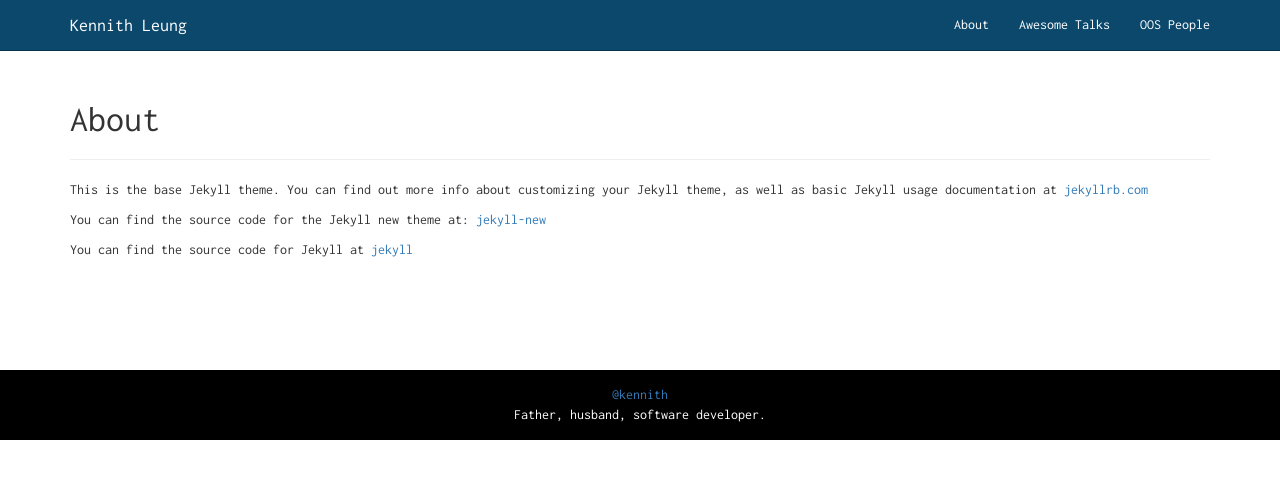
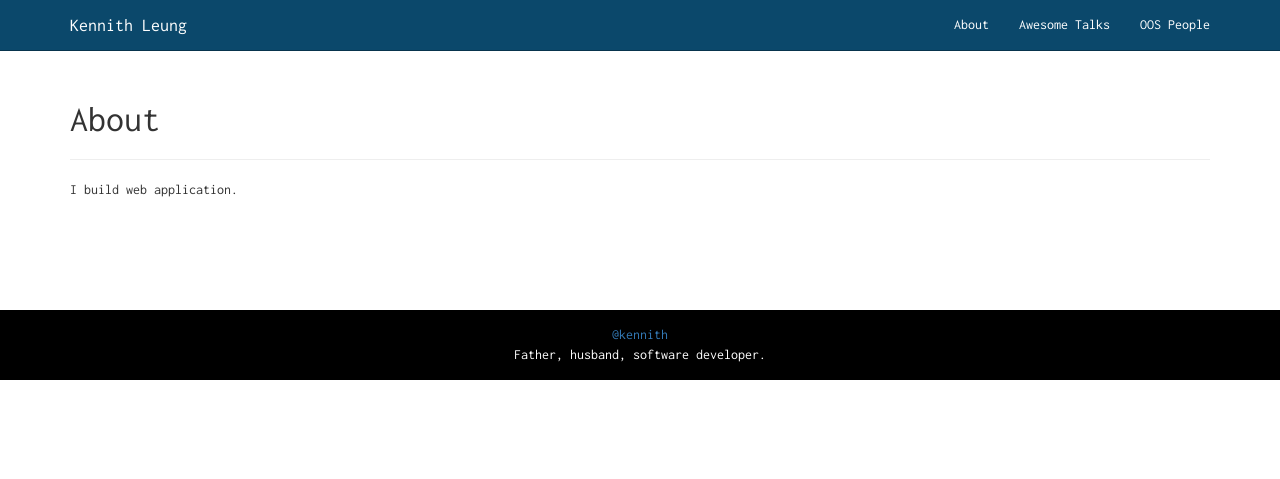
Before and after one commit to kennith/kennith.github.io, a Jekyll site: the page built from about.md, in a window 1280 px wide. Shown: the top 479 px of the page. Built offline with Jekyll 4.4.1, drawn with Linux system fonts in a browser that asks for light colours.

Commit message:
update about page
Totally forgot about this... :fireworks:

```diff
--- a/about.md
+++ b/about.md
@@ -4,10 +4,4 @@
 permalink: /about/
 ---
 
-This is the base Jekyll theme. You can find out more info about customizing your Jekyll theme, as well as basic Jekyll usage documentation at [jekyllrb.com](http://jekyllrb.com/)
-
-You can find the source code for the Jekyll new theme at:
-[jekyll-new](https://github.com/jglovier/jekyll-new)
-
-You can find the source code for Jekyll at
-[jekyll](https://github.com/jekyll/jekyll)
+I build web application.
```
